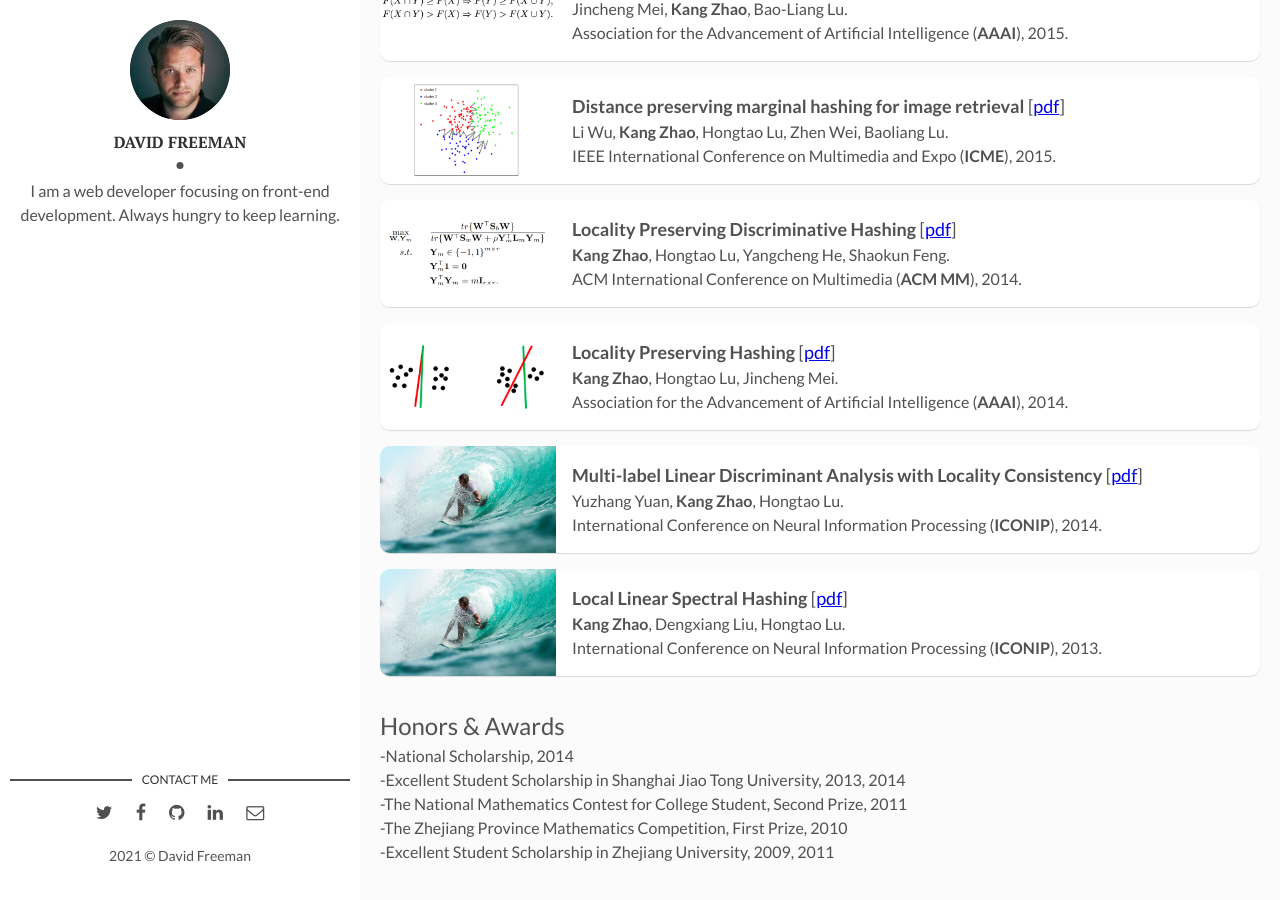
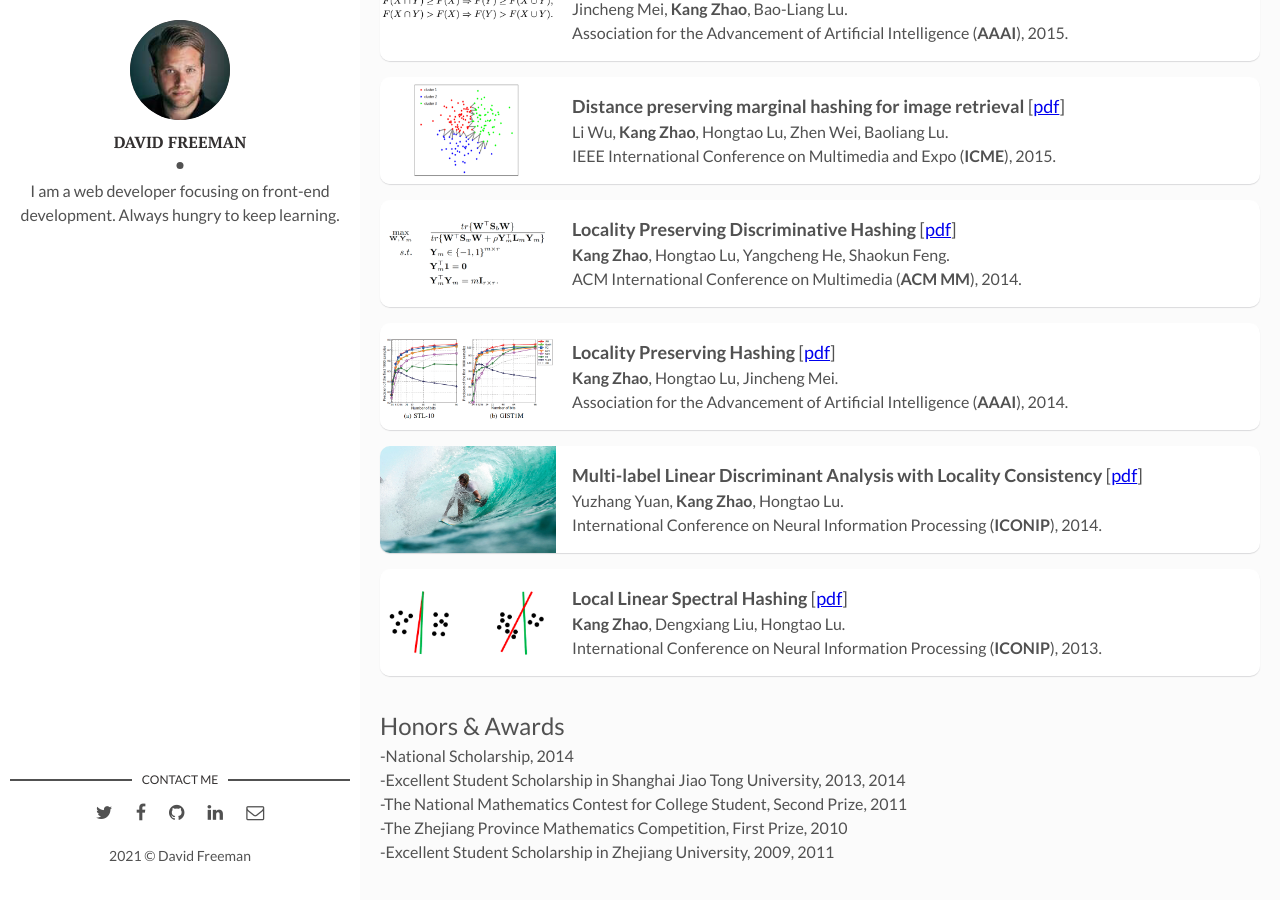
Before and after one commit to kangzhao2/kangzhao2.github.io, a Jekyll site: the page built from index.html, in a window 1280 px wide and 900 px high, scrolled down 855 px. Built offline with Jekyll 4.4.1, drawn with Linux system fonts in a browser that asks for light colours; the list of posts is cut into pages by our own code.

Commit message:
Update index.html

```diff
--- a/index.html
+++ b/index.html
@@ -52,7 +52,7 @@ layout: main
 </article>
 
 <article class="post">
-  <a class="post-thumbnail" style="background-image: url({{"/assets/img/AAAI2014.jpg"}})"></a>
+  <a class="post-thumbnail" style="background-image: url({{"/assets/img/LPH.jpg"}})"></a>
   <div class="post-content">
     <p><font size="4"><b>Locality Preserving Hashing</b> [<a href="http://www.aaai.org/ocs/index.php/AAAI/AAAI14/paper/download/8357/8643">pdf</a>]</font> <br><b>Kang Zhao</b>, Hongtao Lu, Jincheng Mei. <br>Association for the Advancement of Artificial Intelligence (<b>AAAI</b>), 2014.</p>
   </div>
@@ -66,7 +66,7 @@ layout: main
 </article>
 
 <article class="post">
-  <a class="post-thumbnail" style="background-image: url({{"/assets/img/i-rest.jpg"}})"></a>
+  <a class="post-thumbnail" style="background-image: url({{"/assets/img/AAAI2014.jpg"}})"></a>
   <div class="post-content">
     <p><font size="4"><b>Local Linear Spectral Hashing</b> [<a href="https://drive.google.com/open?id=1-XY4lRyK17SbnSDtbDu6s45yr1lTJurG">pdf</a>]</font> <br><b>Kang Zhao</b>, Dengxiang Liu, Hongtao Lu. <br>International Conference on Neural Information Processing (<b>ICONIP</b>), 2013.</p>
   </div>
```
